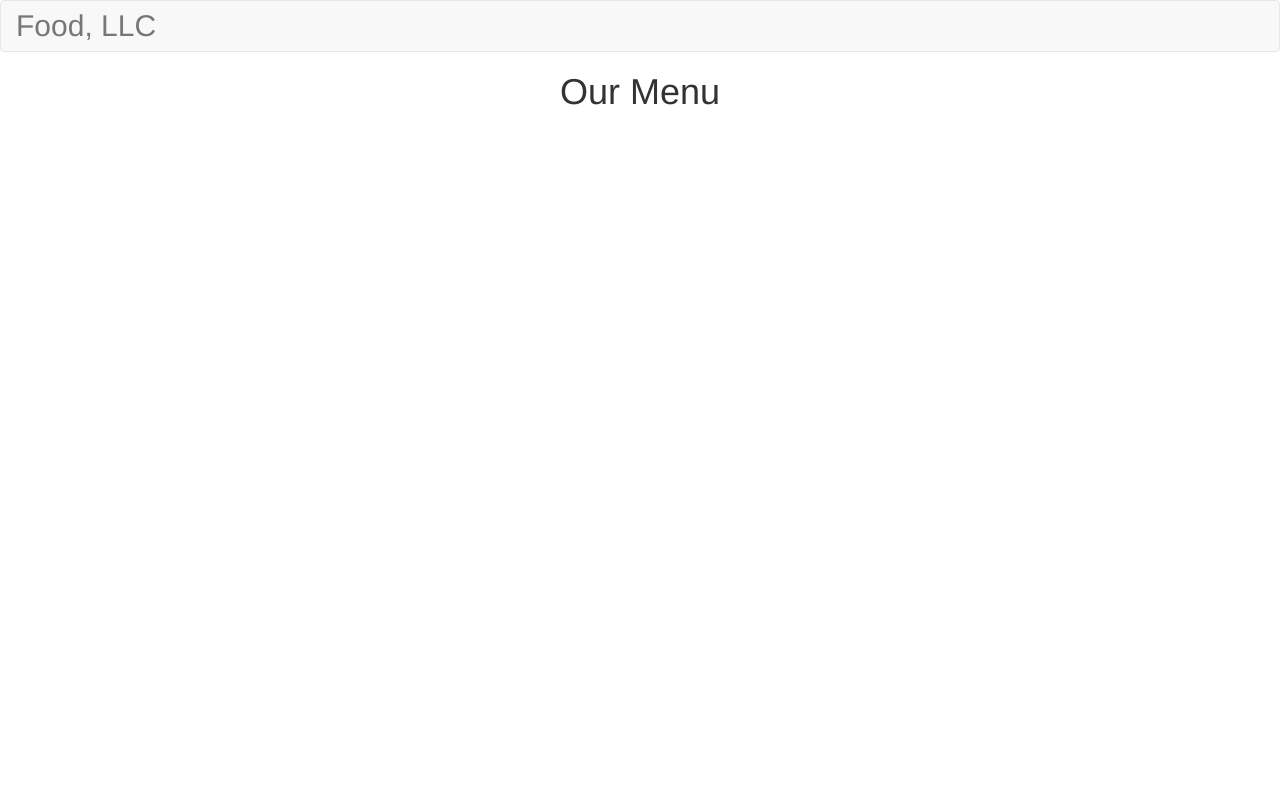
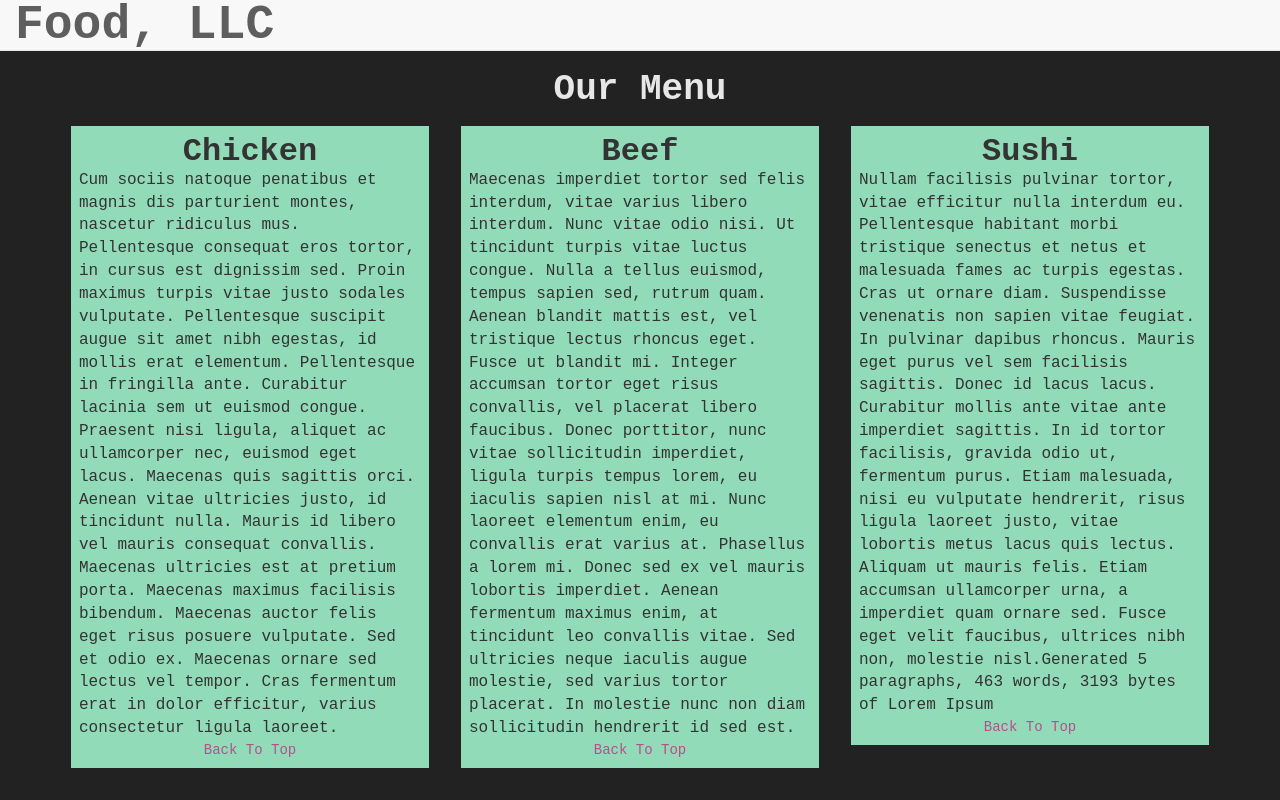
Before and after one commit to sabur0u/coursera-fullstack4, a plain HTML site: page assginment/module3-solution/index.html in a window 1280 px wide. Drawn offline with Linux system fonts and the light colour scheme.

Commit message:
add styles

```diff
--- a/assginment/module3-solution/css/styles.css
+++ b/assginment/module3-solution/css/styles.css
@@ -1,12 +1,64 @@
+body, h1, p {
+  margin: 0;
+  padding: 0;
+}
+
+html {
+  font-size: 16px;
+}
+
+body {
+  padding-top: 70px;
+  background: #222222;
+  font-family: "Courier New", Courier, monospace;
+}
+
 /* nav */
 .navbar-brand {
   font-size: 3rem;
+  font-weight: bold;
 }
 
-.page-heading {
+.page-title {
+  margin-top: -50px;
+  padding-top: 50px;
+  color: #e7e7e7;
+  font-weight: bold;
 }
 
+/* main content */
 
+/* navbar-fixed-topに設定すると、ページ内リンクに飛んだ先の要素の上にnavが覆いかぶさってしまう。
+ * negative marginとpaddingを設定することで解決。
+ */
+.tile-wrapper {
+  margin-top: -50px;
+  padding: 1rem;
+  padding-top: calc(50px + 1rem);
+}
+
+.tile {
+  padding: 0.5rem;
+  background: #91dbb9;
+}
+
+.tile-title {
+  font-size: 2.0rem;
+  font-weight: bold;
+}
+
+.tile-description {
+  font-size: 1.0rem;
+}
+
+/* .tile-wrapperにネガティブマージンをセットしたことにより要素が重なってリンクがクリックできなくなる。
+ * z-indexを指定することにより解消する。
+ */
+.back-to-top > a {
+  position: relative;
+  z-index: 300;
+  color: #b94e8a;
+}
 
 /********** Desktop (md) **********/
 @media (min-width: 992px) {
--- a/assginment/module3-solution/index.html
+++ b/assginment/module3-solution/index.html
@@ -18,7 +18,7 @@
   </head>
 <body>
 
-  <nav class="navbar navbar-default">
+  <nav class="navbar navbar-default navbar-fixed-top">
     <div class="container-fluid">
       <div class="navbar-header">
         <button type="button" class="navbar-toggle collapsed visible-xs" data-toggle="collapse" data-target="#collapsable-nav" aria-expanded="false">
@@ -41,7 +41,37 @@
   </nav>
 
   <!-- page heading -->
-  <h1 class="page-heading text-center">Our Menu</h1>
+  <h1 id="page-title" class="page-title text-center">Our Menu</h1>
+
+  <!-- main content -->
+  <div class="container">
+    <div id="home-tiles" class="row">
+      <section id="chicken" class="col-md-4 col-sm-6 col-xs-12 tile-wrapper">
+        <div class="tile">
+          <h1 class="text-center tile-title">Chicken</h1>
+          <p class="tile-description">Cum sociis natoque penatibus et magnis dis parturient montes, nascetur ridiculus mus. Pellentesque consequat eros tortor, in cursus est dignissim sed. Proin maximus turpis vitae justo sodales vulputate. Pellentesque suscipit augue sit amet nibh egestas, id mollis erat elementum. Pellentesque in fringilla ante. Curabitur lacinia sem ut euismod congue. Praesent nisi ligula, aliquet ac ullamcorper nec, euismod eget lacus. Maecenas quis sagittis orci. Aenean vitae ultricies justo, id tincidunt nulla. Mauris id libero vel mauris consequat convallis. Maecenas ultricies est at pretium porta. Maecenas maximus facilisis bibendum. Maecenas auctor felis eget risus posuere vulputate. Sed et odio ex. Maecenas ornare sed lectus vel tempor. Cras fermentum erat in dolor efficitur, varius consectetur ligula laoreet.</p>
+          <div class="back-to-top text-center"><a href="#page-title">Back To Top</a></div>
+        </div>
+      </section>
+      <section id="beef" class="col-md-4 col-sm-6 col-xs-12 tile-wrapper">
+        <div class="tile">
+          <h1 class="text-center tile-title">Beef</h1>
+          <p class="tile-description">Maecenas imperdiet tortor sed felis interdum, vitae varius libero interdum. Nunc vitae odio nisi. Ut tincidunt turpis vitae luctus congue. Nulla a tellus euismod, tempus sapien sed, rutrum quam. Aenean blandit mattis est, vel tristique lectus rhoncus eget. Fusce ut blandit mi. Integer accumsan tortor eget risus convallis, vel placerat libero faucibus. Donec porttitor, nunc vitae sollicitudin imperdiet, ligula turpis tempus lorem, eu iaculis sapien nisl at mi. Nunc laoreet elementum enim, eu convallis erat varius at. Phasellus a lorem mi. Donec sed ex vel mauris lobortis imperdiet. Aenean fermentum maximus enim, at tincidunt leo convallis vitae. Sed ultricies neque iaculis augue molestie, sed varius tortor placerat. In molestie nunc non diam sollicitudin hendrerit id sed est.</p>
+          <div class="back-to-top text-center"><a href="#page-title">Back To Top</a></div>
+        </div>
+      </section>
+
+      <div class="clearfix visible-sm"></div>
+
+      <section id="sushi" class="col-md-4 col-sm-6 col-xs-12 tile-wrapper">
+        <div class="tile">
+          <h1 class="text-center tile-title">Sushi</h1>
+          <p class="tile-description">Nullam facilisis pulvinar tortor, vitae efficitur nulla interdum eu. Pellentesque habitant morbi tristique senectus et netus et malesuada fames ac turpis egestas. Cras ut ornare diam. Suspendisse venenatis non sapien vitae feugiat. In pulvinar dapibus rhoncus. Mauris eget purus vel sem facilisis sagittis. Donec id lacus lacus. Curabitur mollis ante vitae ante imperdiet sagittis. In id tortor facilisis, gravida odio ut, fermentum purus. Etiam malesuada, nisi eu vulputate hendrerit, risus ligula laoreet justo, vitae lobortis metus lacus quis lectus. Aliquam ut mauris felis. Etiam accumsan ullamcorper urna, a imperdiet quam ornare sed. Fusce eget velit faucibus, ultrices nibh non, molestie nisl.Generated 5 paragraphs, 463 words, 3193 bytes of Lorem Ipsum</p>
+          <div class="back-to-top text-center"><a href="#page-title">Back To Top</a></div>
+        </div>
+      </section>
+    </div>
+  </div>
 
   <!-- jQuery (Bootstrap JS plugins depend on it) -->
   <script src="js/jquery-1.11.3.min.js"></script>
```
